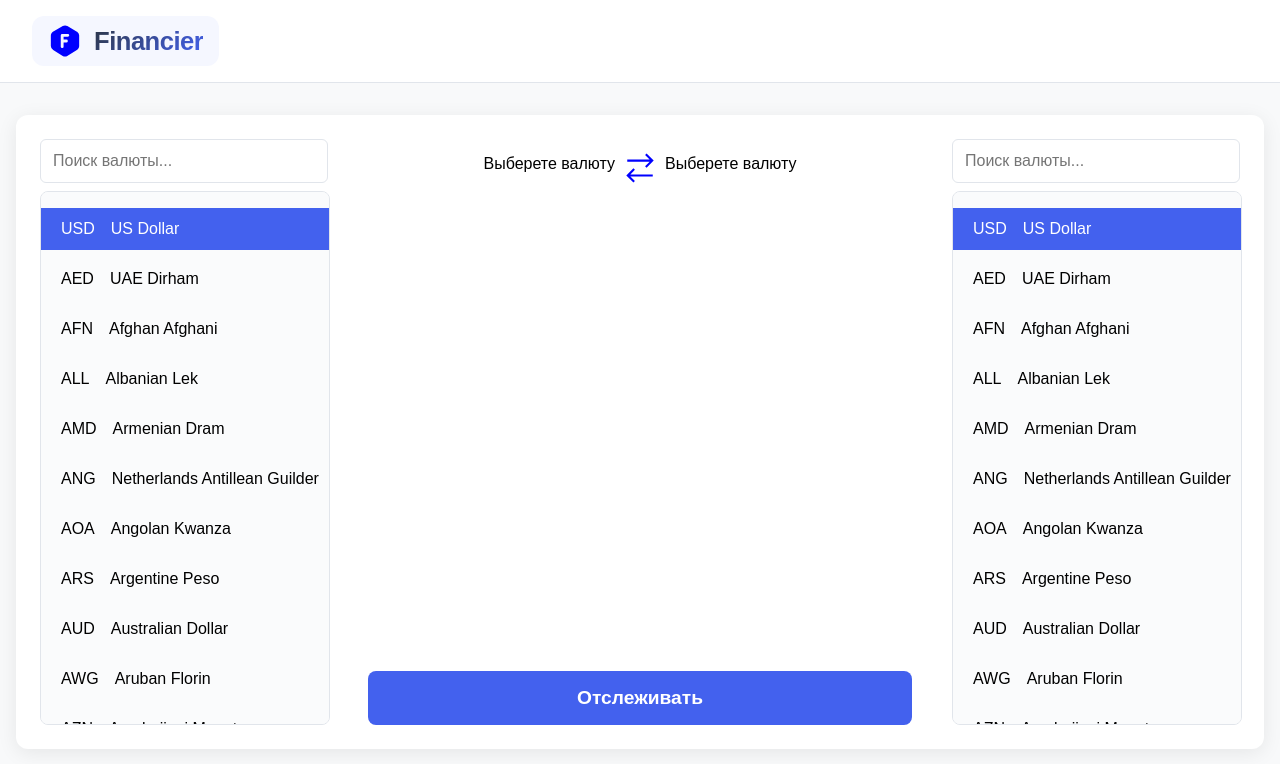
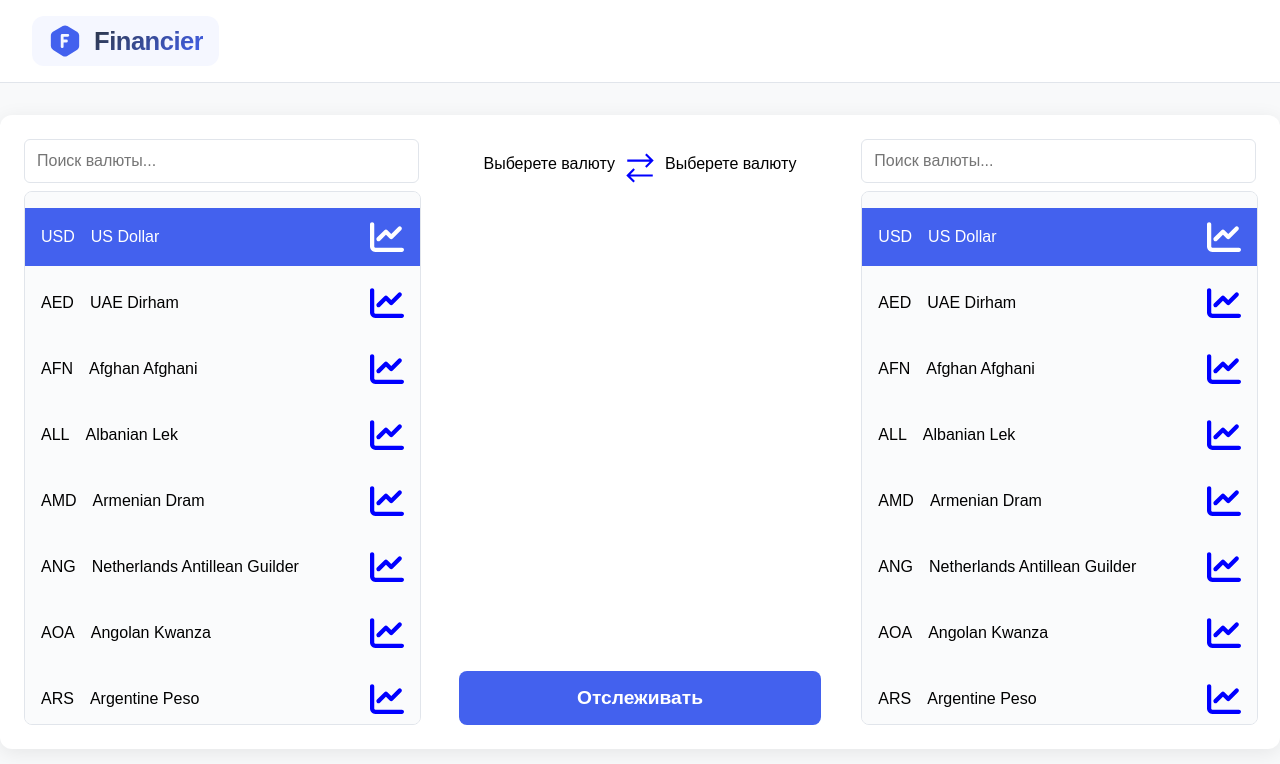
Before and after one commit to ratPunk/financier, a React (Create React App) app: page / in a window 1280 px wide. Shown: the top 764 px of the page. Built offline with nearby package versions, Linux system fonts and the light colour scheme; no server answers.

Commit message:
Маленькие изменения и дополнения

```diff
--- a/src/components/Header.tsx
+++ b/src/components/Header.tsx
@@ -11,7 +11,7 @@ function Header() {
                 <div className={"logo"}>
                     {React.createElement(TbHexagonLetterFFilled as React.ComponentType<any>, {
                         size: 34, // изменить размер
-                        color: "blue", // изменить цвет
+                        color: "#4361ee", // изменить цвет
                         className: "my-icon-class" // добавить CSS класс
                     })}
                     <span>Financier</span>
--- a/src/css/cssComponents/header.css
+++ b/src/css/cssComponents/header.css
@@ -8,7 +8,7 @@ header {
     align-items: center;
 }
 .header-container{
-    max-width: 1248px;
+    max-width: 1626px;
     width: 100%;
 
     display: flex;
--- a/src/css/cssPages/currencies.css
+++ b/src/css/cssPages/currencies.css
@@ -14,9 +14,9 @@
 
 .currencies-main {
     display: grid;
-    grid-template-columns: 1fr 2fr 1fr;
+    grid-template-columns: 1fr 1fr 1fr;
     gap: 1.5rem;
-    max-width: 1200px;
+    /*max-width: 80%;*/
     /*margin: 0 auto;*/
     background: white;
     border-radius: 12px;
@@ -24,6 +24,12 @@
     padding: 1.5rem;
 }
 
+
+.currency-column {
+    display: flex;
+    flex-direction: column;
+    width: 100%;
+}
 .currency-code-select {
     border: 1px solid #e1e5eb;
     padding: 1rem 0;
@@ -61,14 +67,22 @@
     display: flex;
     flex-direction: row;
     align-items: center;
-    justify-content: flex-start;
+    justify-content: space-between;
     gap: 1rem;
     transition: all 0.2s ease;
-    padding: 0.75rem 1.25rem;
+    padding: 0.75rem 0;
     width: 100%;
     cursor: pointer;
     border: none;
     background: transparent;
+}
+.currency-code-and-name{
+    display: flex;
+    gap: 1rem;
+    margin-left: 1rem;
+}
+.currency-btn svg{
+    margin-right: 1rem;
 }
 
 .currency-btn:hover {
@@ -79,6 +93,9 @@
     background-color: #4361ee;
     color: white;
     font-weight: 500;
+}
+.currency-btn.active svg{
+    fill: white;
 }
 
 .currency-code {
@@ -158,10 +175,6 @@
     margin: 0;
 }
 
-.currency-column {
-    display: flex;
-    flex-direction: column;
-}
 
 .currency-search {
     padding: 0.75rem;
@@ -207,6 +220,8 @@ input:focus{
     background: #2e4dd6;
 }
 
+
+
 .currency-tracked-column{
     flex-grow: 1;
 
@@ -215,7 +230,7 @@ input:focus{
     grid-template-rows: repeat(3, 1fr);
     gap: 2rem;
 
-    max-width: 1248px;
+    max-width: 1626px;
     width: 100%;
 
 
--- a/src/pages/Currencies.tsx
+++ b/src/pages/Currencies.tsx
@@ -5,7 +5,7 @@ import "../css/cssPages/currencies.css";
 import {LiaExchangeAltSolid} from "react-icons/lia";
 import {IoMdClose} from "react-icons/io";
 import {LuEye} from "react-icons/lu";
-import {FaEye} from "react-icons/fa";
+import {FaChartLine, FaEye} from "react-icons/fa6";
 import {IoClose} from "react-icons/io5";
 
 interface trackedCurrenciesObject {
@@ -49,7 +49,7 @@ function Currencies() {
         code.label.toLowerCase().includes(rightSearch.toLowerCase())
     );
 
-    const handleChange = (e:any) => {
+    const handleChange = (e: any) => {
         const value = e.target.value;
         if (value === '') {
             setMainCurrenciesQuantity('');
@@ -121,8 +121,15 @@ function Currencies() {
                                 }}
                                 className={`currency-btn ${mainCurrencies === code.code ? 'active' : ''}`}
                             >
+                                <span className={"currency-code-and-name"}>
                                 <span>{code.code}</span>
                                 <span>{code.label}</span>
+                                    </span>
+                                {React.createElement(FaChartLine as React.ComponentType<any>, {
+                                    size: 34, // изменить размер
+                                    color: "blue", // изменить цвет
+                                    className: "my-icon-class" // добавить CSS класс
+                                })}
                             </div>
                         ))}
                     </div>
@@ -188,8 +195,15 @@ function Currencies() {
                                 }}
                                 className={`currency-btn ${secondCurrencies === code.code ? 'active' : ''}`}
                             >
+                               <span className={"currency-code-and-name"}>
                                 <span>{code.code}</span>
                                 <span>{code.label}</span>
+                                    </span>
+                                {React.createElement(FaChartLine as React.ComponentType<any>, {
+                                    size: 34, // изменить размер
+                                    color: "blue", // изменить цвет
+                                    className: "my-icon-class" // добавить CSS класс
+                                })}
                             </div>
                         ))}
                     </div>
@@ -239,7 +253,10 @@ function Currencies() {
                                 </button>
                                 <button
                                     className={"eye-btn"}
-                                onClick={() => {setMainCurrencies(tracked.mainCurrencies); setSecondCurrencies(tracked.secondCurrencies);}}>
+                                    onClick={() => {
+                                        setMainCurrencies(tracked.mainCurrencies);
+                                        setSecondCurrencies(tracked.secondCurrencies);
+                                    }}>
                                     {React.createElement(FaEye as React.ComponentType<any>, {
                                         size: 34,
                                         color: "#4361ee",
```
Lines whose indentation alone changed are shown as unchanged.
